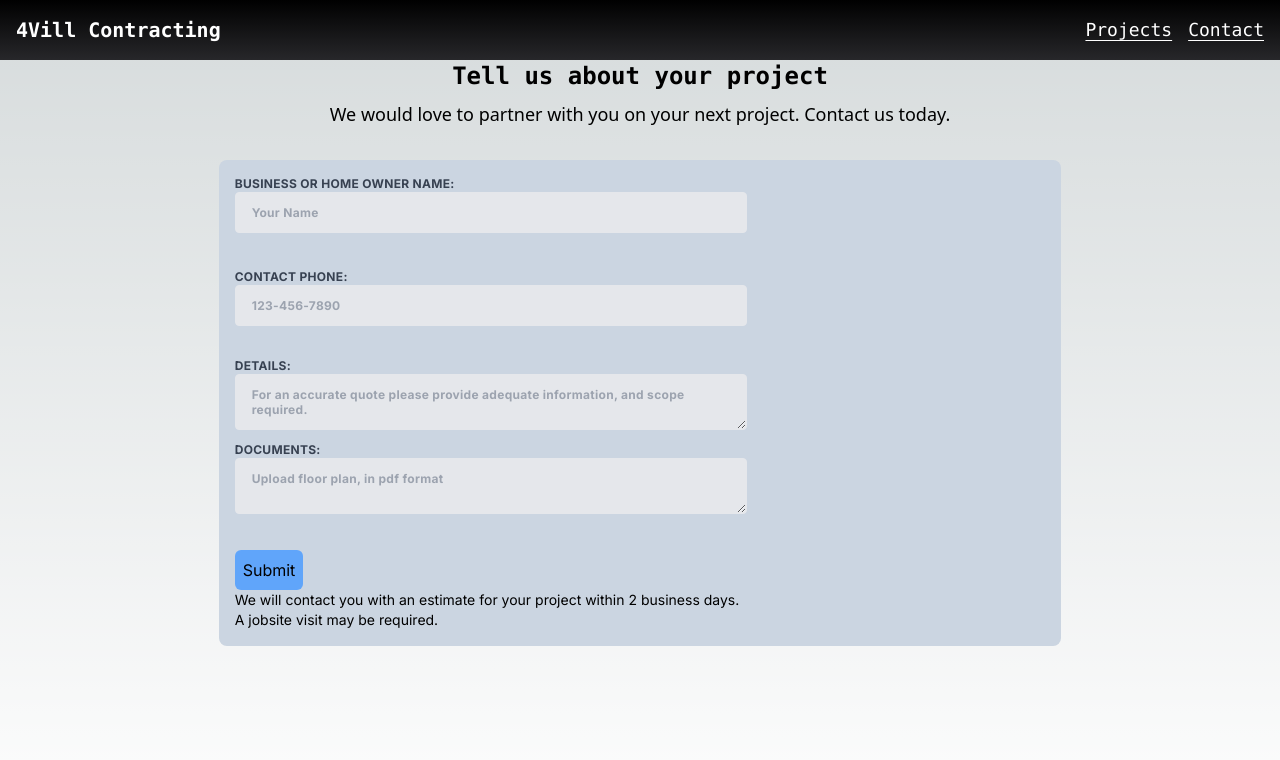
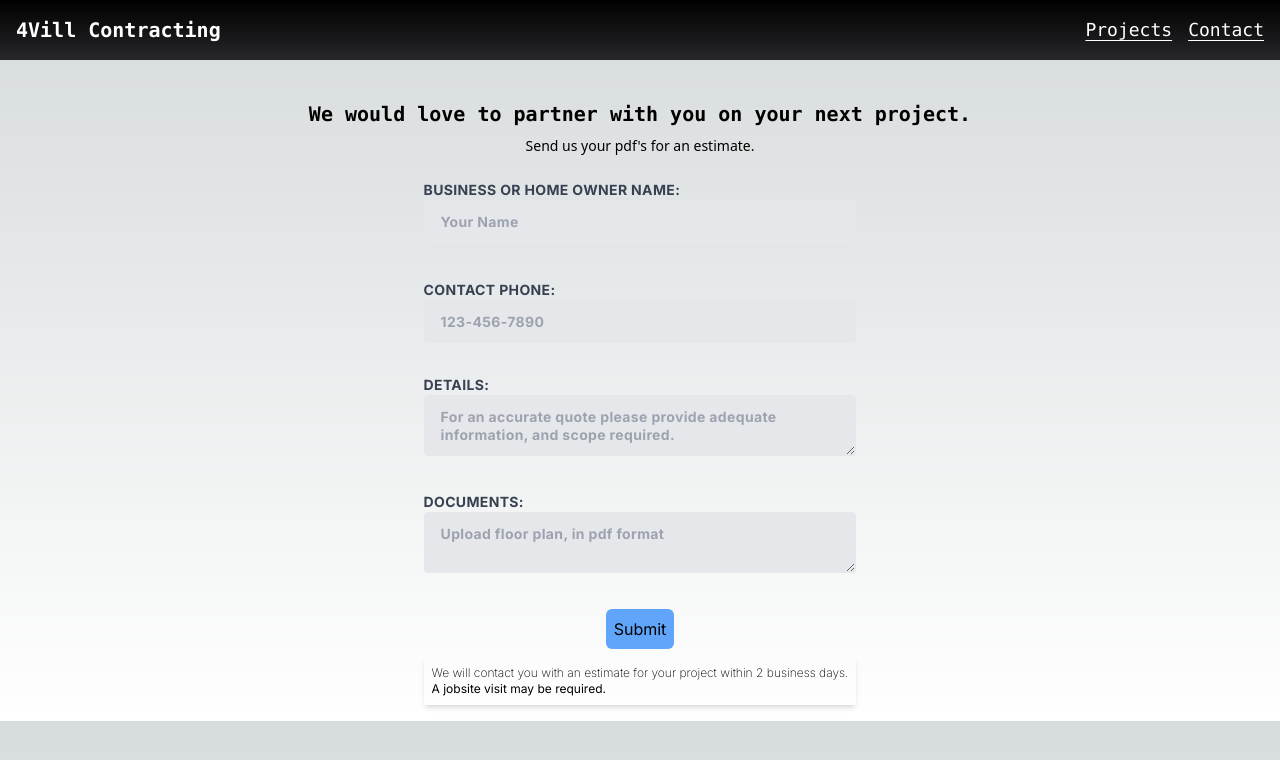
Before and after one commit to marcelchelo/4vill, a Next.js app: page /getQuote in a window 1280 px wide. Shown: the top 760 px of the page. Built offline with nearby package versions, Linux system fonts and the light colour scheme.

Commit message:
improved the form page

```diff
--- a/app/getQuote/page.jsx
+++ b/app/getQuote/page.jsx
@@ -12,20 +12,17 @@ export default function Page()  {
   return (
 
 <>
+  <NavBarComponent/>
+    <div className='p-2 flex flex-col items-center justify-center mt-8'>
+      <div className="text-center">
+        <h1 className="font-mono font-black text-xl">We would love to partner with you on your next project.</h1>
+        <p className=' font-extralight mt-2 font-sans text-md sm:text-sm'> Send us your pdf's for an estimate.</p>
+      </div>
+      <QuoteForm/>
+    </div>
+    <div>
+    </div>
 
-  <NavBarComponent/>
-    <div className='h-screen'>
-
-      <div className="flex items-center justify-center flex-col">
-        <h1 className="font-bold font-mono text-2xl">Tell us about your project</h1>
-        <p className='font-light mt-2 font-sans text-lg'>We would love to partner with you on your next project. Contact us today.</p>
-
-      </div>
-
-
-      <QuoteForm/>
-
-    </div>
 </>
 
   )
--- a/app/src/components/QuoteForm.jsx
+++ b/app/src/components/QuoteForm.jsx
@@ -12,6 +12,7 @@ export default function QuoteForm() {
     const [files, setFiles] = useState([]);
     const [zipcode, setZipcode] = useState('');
     const [superName, setSuperName] = useState('');
+
     // send the files to a lambda function endpoint
     const handleSubmit = (e) => {
         e.preventDefault();
@@ -23,14 +24,12 @@ export default function QuoteForm() {
     }
 
     return (
-
-    <div className='flex justify-center items-center mt-6 p-2'>
-
-        <div className='bg-slate-300 p-4 rounded-[8px] w-2/3'>
-        <form className="w-full max-w-lg">
+        <div className='flex justify-center items-center mt-4'>
+            <div className='p-2 rounded-md w-3/4 sm:w-full'>
+                <form className="sm:w-full " onSubmit={handleSubmit}>
                     <div className="flex flex-wrap -mx-3 mb-6">
                         <div className="w-full px-3">
-        <label className="block uppercase tracking-wide text-gray-700 text-xs font-bold mb-2">
+                            <label className="block uppercase tracking-wide text-gray-700 text-sm font-bold mb-2">
                                 Business or Home owner name:
                                 <input
                                     className="appearance-none block w-full bg-gray-200 text-gray-700 border border-gray-200 rounded py-3 px-4 mb-3 leading-tight focus:outline-none focus:bg-white focus:border-gray-500"
@@ -44,7 +43,7 @@ export default function QuoteForm() {
                     </div>
                     <div className='flex flex-wrap -mx-3 mb-6'>
                         <div className='w-full px-3'>
-        <label className='block uppercase tracking-wide text-gray-700 text-xs font-bold mb-2'>
+                            <label className='block uppercase tracking-wide text-gray-700 text-sm font-bold mb-2'>
                                 Contact Phone:
                                 <input
                                     className="appearance-none block w-full bg-gray-200 text-gray-700 border border-gray-200 rounded py-3 px-4 leading-tight focus:outline-none focus:bg-white focus:border-gray-500"
@@ -60,10 +59,9 @@ export default function QuoteForm() {
                             </label>
                         </div>
                     </div>
-    {/* add input field for a text box called details  */}
                     <div className="flex flex-wrap -mx-3 mb-6">
                         <div className="w-full px-3">
-        <label className="block uppercase tracking-wide text-gray-700 text-xs font-bold mb-2">
+                            <label className="block uppercase tracking-wide text-gray-700 text-sm font-bold mb-2">
                                 Details:
                                 <textarea
                                     className="appearance-none block w-full bg-gray-200 text-gray-700 border border-gray-200 rounded py-3 px-4 mb-3 leading-tight focus:outline-none focus:bg-white focus:border-gray-500 resize-y"
@@ -73,10 +71,10 @@ export default function QuoteForm() {
                                 />
                             </label>
                         </div>
-
-      {/* upload files */}
+                    </div>
+                    <div className="flex flex-wrap -mx-3 mb-6">
                         <div className="w-full px-3">
-        <label className="block uppercase tracking-wide text-gray-700 text-xs font-bold mb-2">
+                            <label className="block uppercase tracking-wide text-gray-700 text-sm font-bold mb-2">
                                 Documents:
                                 <textarea
                                     className="appearance-none block w-full bg-gray-200 text-gray-700 border border-gray-200 rounded py-3 px-4 mb-3 leading-tight focus:outline-none focus:bg-white focus:border-gray-500 resize-y"
@@ -86,12 +84,16 @@ export default function QuoteForm() {
                                 />
                             </label>
                         </div>
+                    </div>
 
+                    <div className='flex justify-center'>
+                      <button className='bg-blue-400 p-2 rounded-md'>Submit</button>
                     </div>
-    <button className='bg-blue-400 p-2  rounded-md'>Submit</button>
                 </form>
-        <p className='text-sm'>We will contact you with an estimate for your project within 2 business days.</p>
-        <p className='text-sm'>A jobsite visit may be required.</p>
+                <div className='p-2 shadow-md mt-2'>
+                    <p className='text-xs font-extralight'>We will contact you with an estimate for your project within 2 business days.</p>
+                    <p className='text-xs'>A jobsite visit may be required.</p>
+                </div>
             </div>
         </div>
     );
```
Lines whose indentation alone changed are shown as unchanged.
